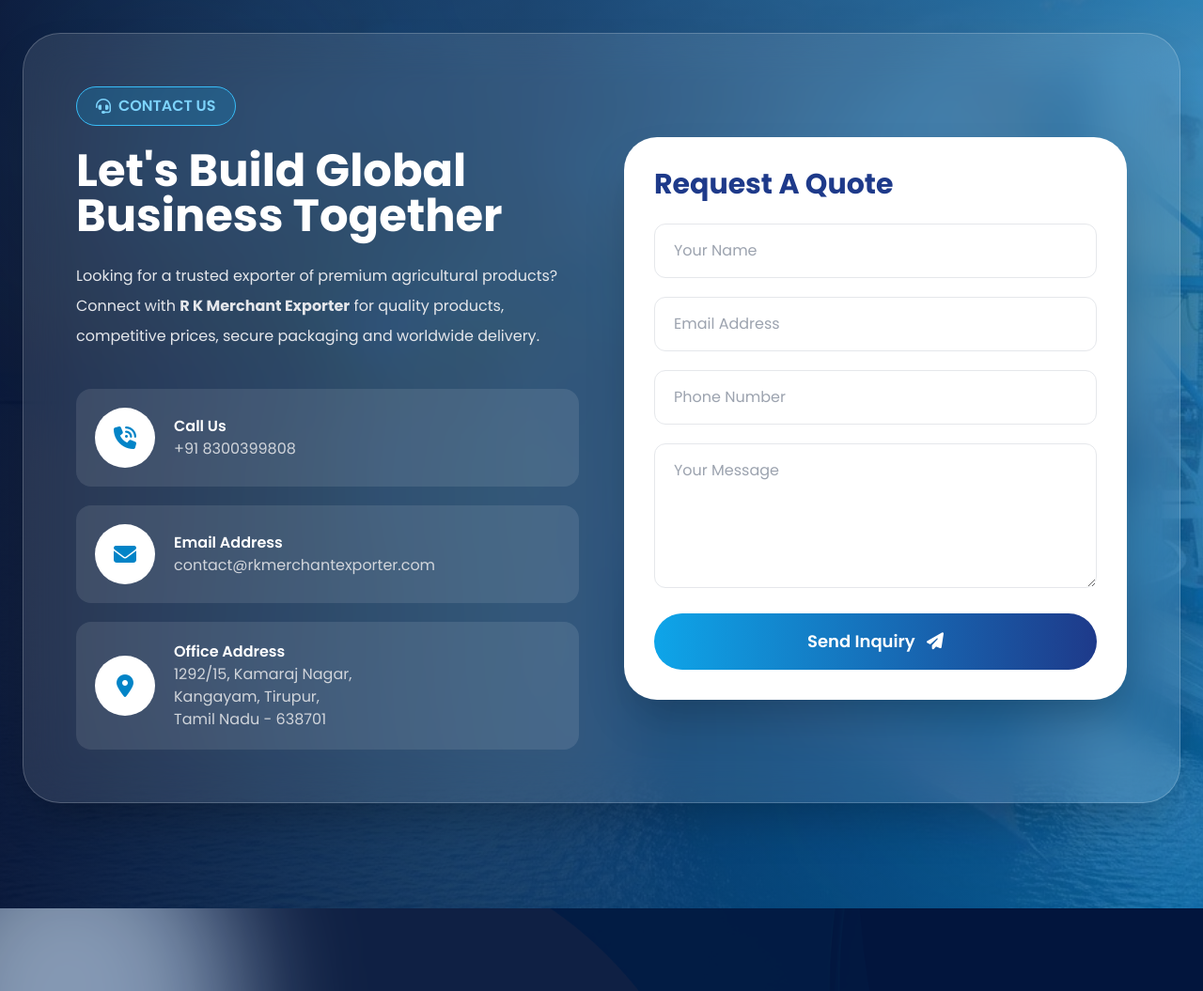
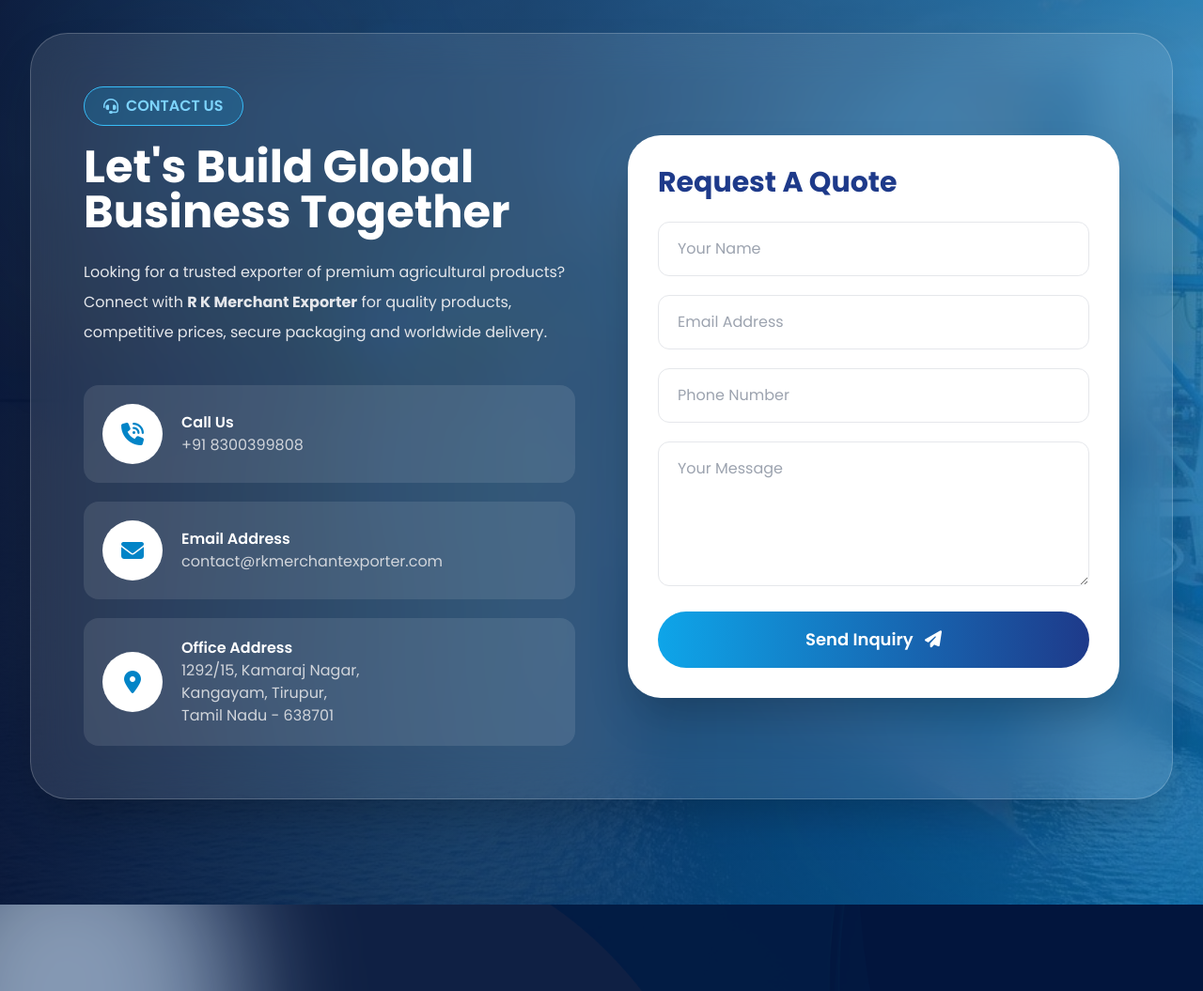
Before and after one commit to va-ishnavi/R-K-Merchant-Expoter, a plain HTML site: page index.html in a window 1280 px wide. Shown: the part 6477-7532 px from the top of the page at 94% size. Drawn offline with nearby package versions, Linux system fonts and the light colour scheme.

Commit message:
Add files via upload

```diff
--- a/index.html
+++ b/index.html
@@ -1340,11 +1340,10 @@
 
         <div class="absolute bottom-10 right-10 w-80 h-80 bg-blue-500/20 rounded-full blur-[140px] animate-pulse"></div>
 
-        <div class="relative max-w-7xl mx-auto px-6">
+        <div class="relative max-w-7xl mx-auto px-4 sm:px-6 lg:px-8">
 
             <div
-                class="grid lg:grid-cols-2 gap-12 items-center rounded-[40px] bg-white/10 backdrop-blur-xl border border-white/20 p-8 lg:p-14 shadow-2xl">
-
+                class="grid grid-cols-1 lg:grid-cols-2 gap-8 lg:gap-14 items-center rounded-3xl lg:rounded-[40px] bg-white/10 backdrop-blur-xl border border-white/20 p-6 sm:p-8 lg:p-14 shadow-2xl">
                 <!-- Left Side -->
 
                 <div>
@@ -1358,8 +1357,7 @@
 
                     </span>
 
-                    <h2 class="text-4xl lg:text-5xl font-bold text-white mt-6 leading-tight">
-
+                    <h2 class="text-3xl text-white sm:text-4xl lg:text-5xl font-bold leading-tight mt-5">
                         Let's Build Global Business Together
 
                     </h2>
@@ -1377,10 +1375,10 @@
                     <div class="space-y-5 mt-10">
 
                         <div
-                            class="group flex items-center gap-5 bg-white/10 rounded-2xl p-5 hover:bg-sky-500 duration-500">
+                            class="group flex items-start sm:items-center gap-4 sm:gap-5 bg-white/10 rounded-2xl p-5 hover:bg-sky-500 duration-500">
 
                             <div
-                                class="w-16 h-16 rounded-full bg-white flex items-center justify-center text-sky-600 text-2xl group-hover:rotate-12 duration-500">
+                                class="w-12 h-12 sm:w-16 sm:h-16 flex-shrink-0 rounded-full bg-white flex items-center justify-center text-sky-600 text-2xl group-hover:rotate-12 duration-500">
 
                                 <i class="fa-solid fa-phone-volume"></i>
 
@@ -1410,7 +1408,7 @@
                             class="group flex items-center gap-5 bg-white/10 rounded-2xl p-5 hover:bg-sky-500 duration-500">
 
                             <div
-                                class="w-16 h-16 rounded-full bg-white flex items-center justify-center text-sky-600 text-2xl group-hover:rotate-12 duration-500">
+                                class="w-12 h-12 sm:w-16 sm:h-16 flex-shrink-0 rounded-full bg-white flex items-center justify-center text-sky-600 text-2xl group-hover:rotate-12 duration-500">
 
                                 <i class="fa-solid fa-envelope"></i>
 
@@ -1424,7 +1422,7 @@
 
                                 </h4>
 
-                                <p class="text-gray-300">
+                                <p class="text-gray-300 break-all">
 
                                     <a href="mailto:contact@rkmerchantexporter.com">
                                         contact@rkmerchantexporter.com
@@ -1440,7 +1438,7 @@
                             class="group flex items-center gap-5 bg-white/10 rounded-2xl p-5 hover:bg-sky-500 duration-500">
 
                             <div
-                                class="w-16 h-16 rounded-full bg-white flex items-center justify-center text-sky-600 text-2xl group-hover:rotate-12 duration-500">
+                                class="w-12 h-12 sm:w-16 sm:h-16 flex-shrink-0 rounded-full bg-white flex items-center justify-center text-sky-600 text-2xl group-hover:rotate-12 duration-500">
 
                                 <i class="fa-solid fa-location-dot"></i>
 
@@ -1472,8 +1470,8 @@
 
                 <!-- Right Side -->
 
-                <div class="bg-white rounded-[35px] p-8 shadow-2xl hover:-translate-y-3 duration-500">
-
+                <div
+                    class="bg-white rounded-3xl lg:rounded-[35px] p-5 sm:p-8 shadow-2xl hover:-translate-y-2 lg:hover:-translate-y-3 duration-500">
                     <h3 class="text-3xl font-bold text-blue-900 mb-6">
 
                         Request A Quote
@@ -1483,23 +1481,23 @@
                     <form class="space-y-5">
 
                         <input type="text" placeholder="Your Name"
-                            class="w-full border rounded-xl px-5 py-4 focus:outline-none focus:ring-2 focus:ring-sky-500"
+                            class="w-full border rounded-xl  px-4 sm:px-5 py-3 sm:py-4 text-sm sm:text-base focus:outline-none focus:ring-2 focus:ring-sky-500"
                             required>
 
                         <input type="email" placeholder="Email Address"
-                            class="w-full border rounded-xl px-5 py-4 focus:outline-none focus:ring-2 focus:ring-sky-500"
+                            class="w-full border rounded-xl  px-4 sm:px-5 py-3 sm:py-4 text-sm sm:text-base focus:outline-none focus:ring-2 focus:ring-sky-500"
                             required>
 
                         <input type="tel" placeholder="Phone Number"
-                            class="w-full border rounded-xl px-5 py-4 focus:outline-none focus:ring-2 focus:ring-sky-500"
+                            class="w-full border rounded-xl  px-4 sm:px-5 py-3 sm:py-4 text-sm sm:text-base focus:outline-none focus:ring-2 focus:ring-sky-500"
                             required>
 
                         <textarea rows="5" placeholder="Your Message"
-                            class="w-full border rounded-xl px-5 py-4 focus:outline-none focus:ring-2 focus:ring-sky-500"
+                            class="w-full border rounded-xl  px-4 sm:px-5 py-3 sm:py-4 text-sm sm:text-base focus:outline-none focus:ring-2 focus:ring-sky-500"
                             required></textarea>
 
                         <button
-                            class="w-full bg-gradient-to-r from-sky-500 to-blue-900 text-white py-4 rounded-full font-semibold text-lg hover:scale-105 hover:shadow-2xl hover:shadow-sky-500/40 transition-all duration-500">
+                            class="w-full bg-gradient-to-r from-sky-500 to-blue-900 text-white py-3 sm:py-4 rounded-full font-semibold text-base sm:text-lg hover:scale-105 transition-all duration-500">
 
                             Send Inquiry
 
@@ -1521,7 +1519,7 @@
     <!--FOOTER-->
 
     <footer class="relative overflow-hidden bg-[#03153A] text-white">
-<div
+        <div
             class="absolute -top-24 -left-24 w-[350px] h-[450px] rounded-full bg-gradient-to-br from-sky-100 to-blue-200 blur-3xl opacity-60">
         </div>
 
```
